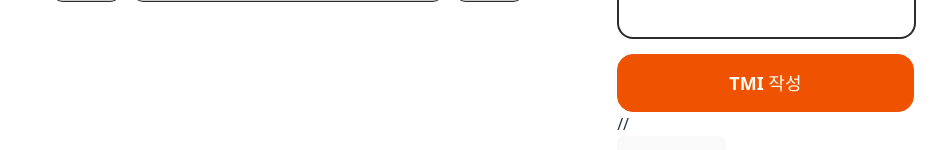
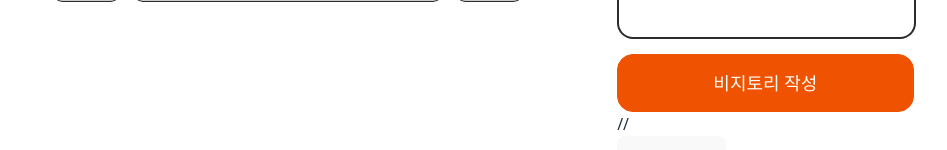
Before and after one commit to LikeLionHGU/Shichimi_Front, a React (Vite) app: page / in a window 1280 px wide. Shown: the part 592-742 px from the top of the page, without its empty margins (65-1012 px from the left). Built offline with nearby package versions, Linux system fonts and the light colour scheme; the HTML template or start-up script is replaced by a standard one.

Commit message:
style: tmi 작성 워딩변경

```diff
--- a/src/components/common/Tmi_btn.jsx
+++ b/src/components/common/Tmi_btn.jsx
@@ -37,7 +37,7 @@ function Main_Tmi_btn () {
     <>
       <Tmi_box>
         <TmiBtn as={Link} to="/add" style={{textDecoration: "none"}}>
-          <p>TMI 작성</p>
+          <p>비지토리 작성</p>
         </TmiBtn>
       </Tmi_box>
     </>
```
